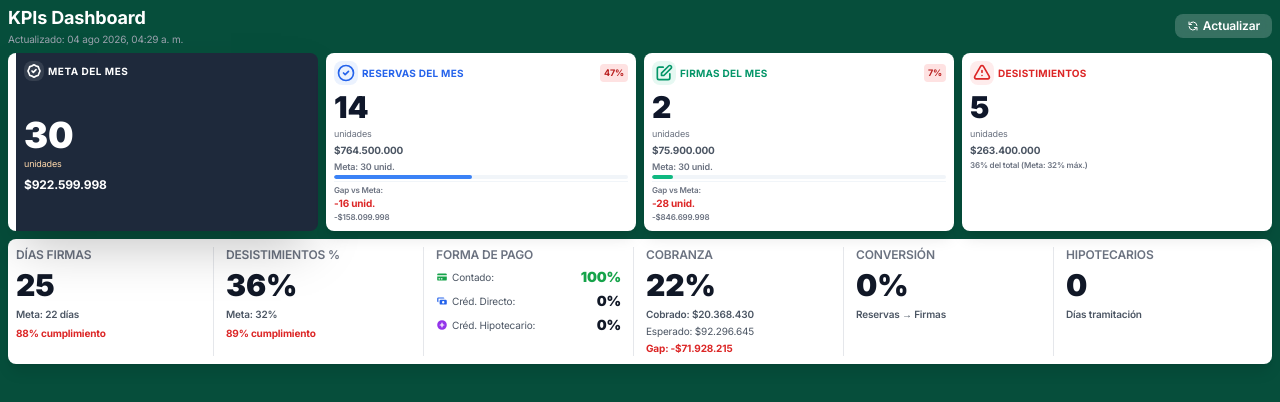
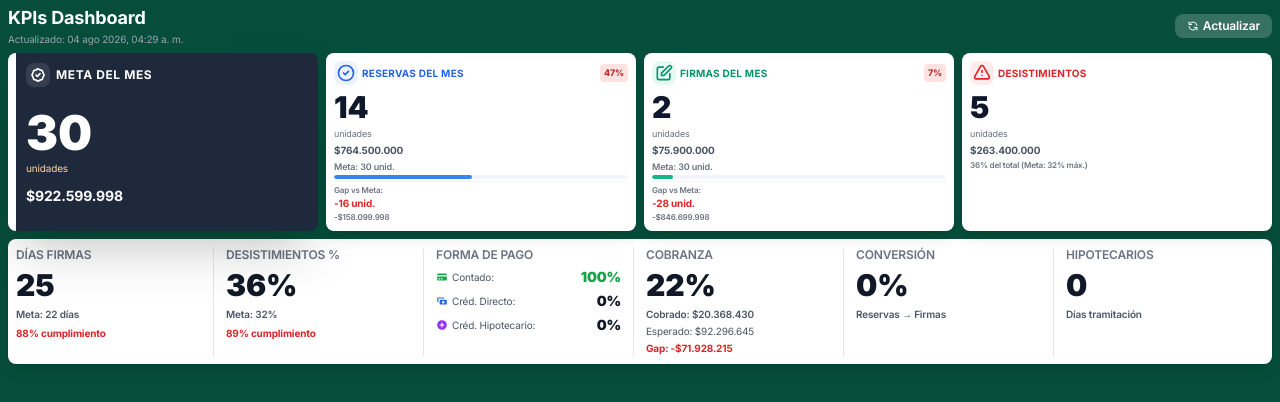
Before and after one commit to hernanazocar/indicadores-kpis, a Next.js app: page /demo in a window 1280 px wide. Shown: the top 402 px of the page. Built offline with nearby package versions, Linux system fonts and the light colour scheme.

Commit message:
feat: agrandar contenido de Meta card - text-5xl

```diff
--- a/components/MetaCard.tsx
+++ b/components/MetaCard.tsx
@@ -26,31 +26,31 @@ export default function MetaCard({ value, valueCLP, delay = 0 }: MetaCardProps)
       className="group"
     >
       <div className="relative bg-slate-800 rounded-lg overflow-hidden transition-all duration-300 shadow-2xl border-l-8 border-white h-full">
-        <div className="relative p-2 h-full flex flex-col">
+        <div className="relative p-2.5 h-full flex flex-col">
           {/* Icono y título */}
-          <div className="flex items-center gap-1 mb-1">
-            <div className="p-0.5 rounded-lg bg-white/10 flex-shrink-0">
+          <div className="flex items-center gap-1.5 mb-1.5">
+            <div className="p-1 rounded-lg bg-white/10 flex-shrink-0">
               <svg className="w-4 h-4 text-white" fill="none" stroke="currentColor" viewBox="0 0 24 24">
                 <path strokeLinecap="round" strokeLinejoin="round" strokeWidth={2.5} d="M9 12l2 2 4-4M7.835 4.697a3.42 3.42 0 001.946-.806 3.42 3.42 0 014.438 0 3.42 3.42 0 001.946.806 3.42 3.42 0 013.138 3.138 3.42 3.42 0 00.806 1.946 3.42 3.42 0 010 4.438 3.42 3.42 0 00-.806 1.946 3.42 3.42 0 01-3.138 3.138 3.42 3.42 0 00-1.946.806 3.42 3.42 0 01-4.438 0 3.42 3.42 0 00-1.946-.806 3.42 3.42 0 01-3.138-3.138 3.42 3.42 0 00-.806-1.946 3.42 3.42 0 010-4.438 3.42 3.42 0 00.806-1.946 3.42 3.42 0 013.138-3.138z" />
               </svg>
             </div>
-            <p className="text-[10px] font-bold text-white uppercase tracking-wider">
+            <p className="text-xs font-bold text-white uppercase tracking-wider">
               Meta del Mes
             </p>
           </div>
 
           {/* Valores */}
-          <div className="space-y-0.5 flex-1 flex flex-col justify-center">
+          <div className="space-y-1 flex-1 flex flex-col justify-center">
             {/* Unidades */}
             <motion.div
               initial={{ x: -20, opacity: 0 }}
               animate={{ x: 0, opacity: 1 }}
               transition={{ duration: 0.6, delay: delay + 0.2 }}
             >
-              <div className="text-4xl font-black text-white mb-0.5">
+              <div className="text-5xl font-black text-white mb-1">
                 {value.toLocaleString('es-CL')}
               </div>
-              <div className="text-[9px] text-orange-200">
+              <div className="text-[10px] text-orange-200">
                 unidades
               </div>
             </motion.div>
@@ -61,7 +61,7 @@ export default function MetaCard({ value, valueCLP, delay = 0 }: MetaCardProps)
               animate={{ x: 0, opacity: 1 }}
               transition={{ duration: 0.6, delay: delay + 0.4 }}
             >
-              <div className="text-xs font-bold text-white mt-1">
+              <div className="text-sm font-bold text-white mt-1.5">
                 {formatCLP(valueCLP)}
               </div>
             </motion.div>
```
